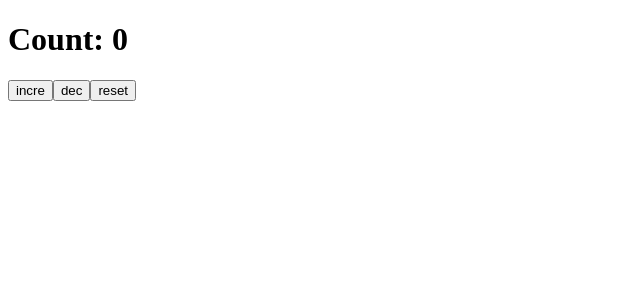
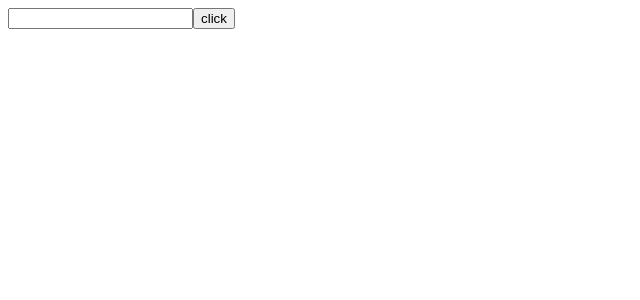
Before and after one commit to Afroz-215/Learn-React, a React (Vite) app in the folder my-react-app/: page /login in a window 1280 px wide. Shown: the top 300 px of the page, without its empty margins (0-640 px from the left). Built offline with nearby package versions, Linux system fonts and the light colour scheme.

Commit message:
useReducer with todos

```diff
--- a/my-react-app/src/App.jsx
+++ b/my-react-app/src/App.jsx
@@ -114,11 +114,14 @@
 
 import React from 'react'
 import Day7 from './Day7'
+import Day8 from './Day8'
 
 const App = () => {
   return (
     <div>
-      <Day7/>
+      {/* <Day7/> */}
+      <Day8/>
+
     </div>
   )
 }
--- /dev/null
+++ b/my-react-app/src/Day8.jsx
@@ -0,0 +1,47 @@
+import React, { useReducer } from 'react'
+
+const Day8 = () => {
+    let initialValue = {
+        todos: [],
+        input: ''
+    }
+
+    function reduser(state, action) {
+        if (action.type == 'add') {
+            return {
+                ...state,
+                input: action.payload
+            }
+        }
+        else if (action.type == 'add_todo') {
+            if (state.input.trim() == '') return;
+            else {
+                return {
+                    ...state,
+                    todos: [...state.todos, state.input],
+                    input: ''
+                }
+            }
+        }
+    }
+
+    const [state, dispatch] = useReducer(reduser, initialValue)
+
+    return (
+        <div>
+            <input type="text" value={state.input} onChange={(e) => dispatch({ type: 'add', payload: e.target.value })} />
+            <button onClick={() => dispatch({ type: 'add_todo' })}>click</button>
+            {
+                state.todos.map((a)=>{
+                    return(
+                        <h4>{a}</h4>
+                    )
+                })
+            }
+
+
+        </div>
+    )
+}
+
+export default Day8
```
